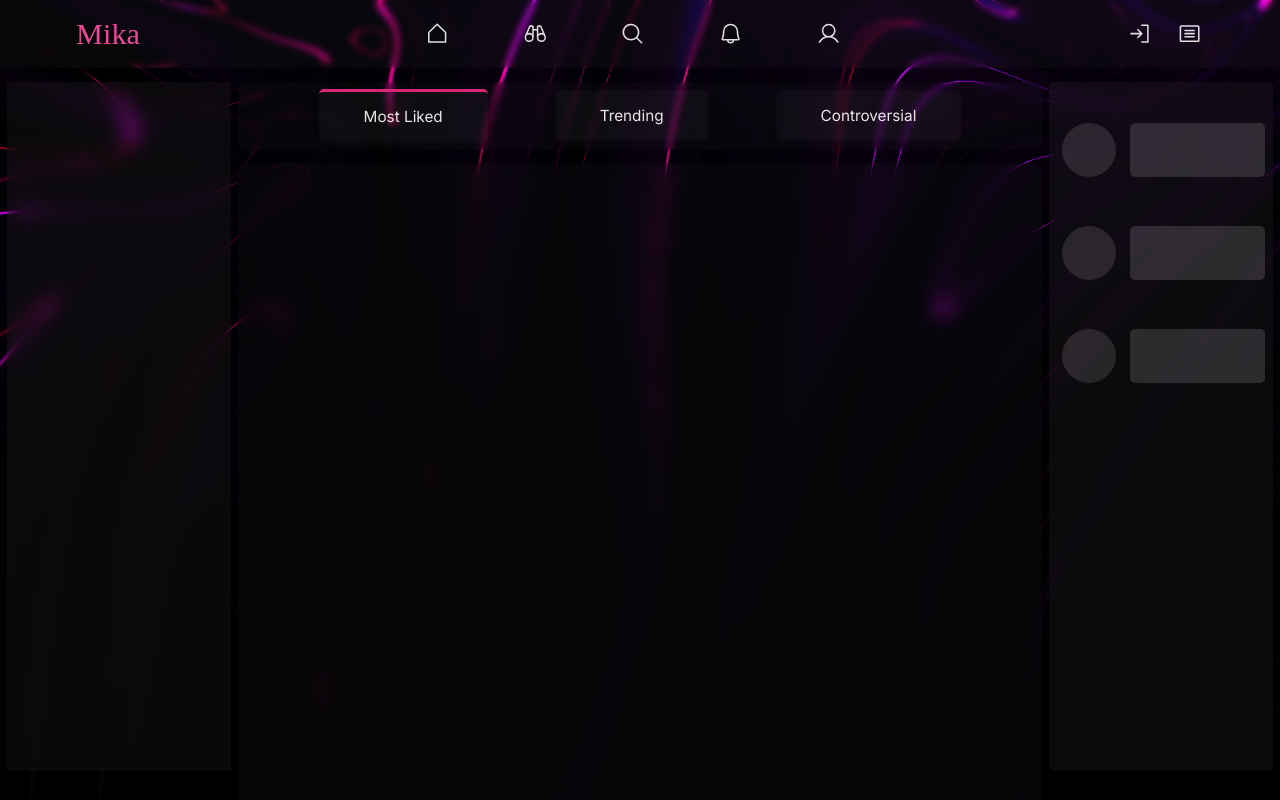
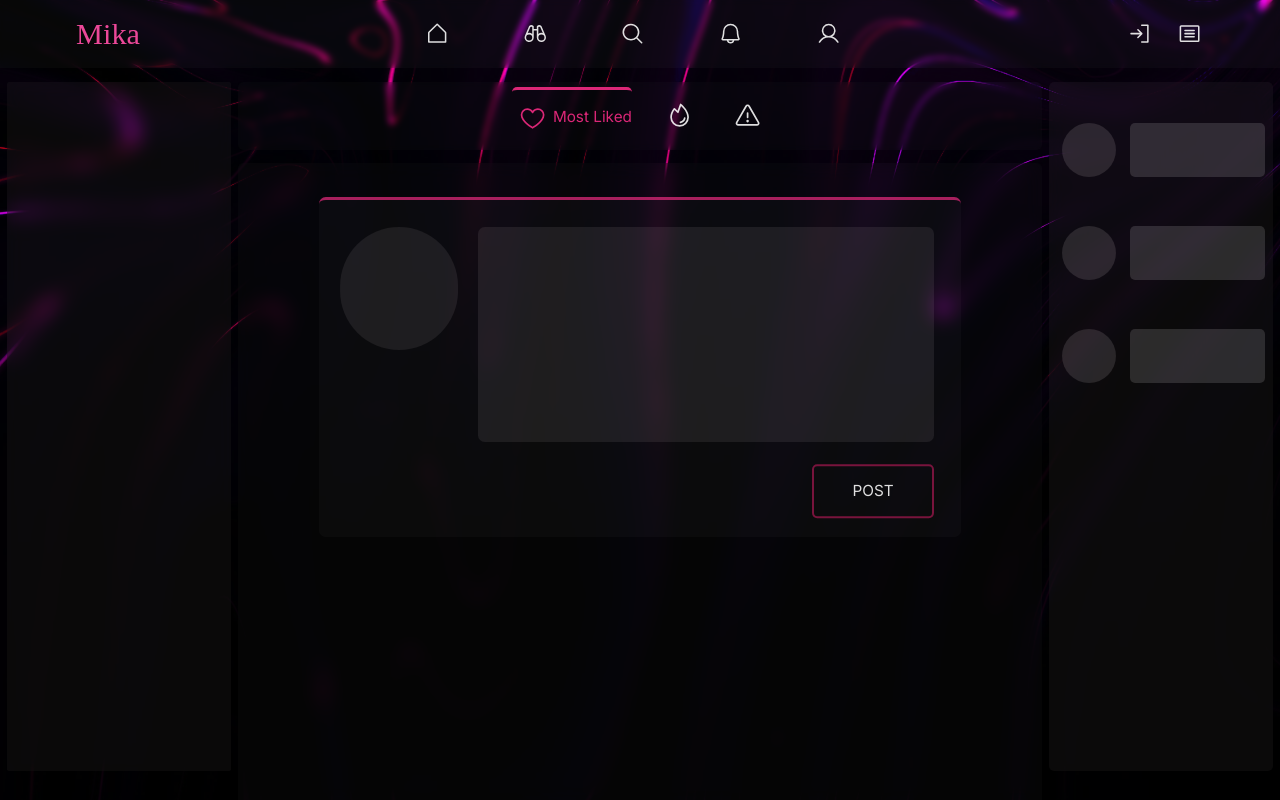
Before and after one commit to RafihYahya/MikaReactTs, a React (Vite) app: page / in a window 1280 px wide. Built offline with nearby package versions, Linux system fonts and the light colour scheme; a web font is replaced by a local one.

Commit message:
WorkingOnLayout

```diff
--- a/src/Components/CreatePostComp.tsx
+++ b/src/Components/CreatePostComp.tsx
@@ -2,8 +2,14 @@
 
 function CreatePostComp() {
   return (
-    <div className="">
-
+    <div className=" border-t-4 border-pink-600/75 flex items-start justify-between gap-4 mx-auto my-[5vh] bg-[#ede8e807] w-[80%] h-[50vh] rounded-lg py-8 px-8">
+      <div className="h-36 w-36 rounded-full bg-[#ede8e815] translate-x-[-5%] lg:block hidden"></div>
+      <div className="flex items-end justify-between flex-col  h-full gap-2 lg:w-[80%] w-full ">
+        <div className="bg-[#ede8e815] h-[90%] w-full py-10 rounded-lg "></div>
+        <div className="group transition-colors duration-200 ease-in mt-2 border-[3px] cursor-pointer border-pink-800/75 hover:border-pink-600/75 hover:bg-pink-600/40  w-36 h-20 rounded-md translate-y-[15%]  flex items-center justify-center ">
+          <h1 className="transition-colors duration-200 ease-in  uppercase text-lg">Post</h1>
+          </div>
+      </div>
     </div>
   )
 }
--- a/src/Components/TabsComp.tsx
+++ b/src/Components/TabsComp.tsx
@@ -1,13 +1,33 @@
-
+import { Fire, Heart, Warning } from "@phosphor-icons/react";
+import { useState } from "react"
 
 function TabsComp() {
+    const [toggleMobile] = useState<boolean>(false);
     return (
 
-        <div className="flex justify-between items-center h-full w-[80%] m-4 ">
-            <div className=" transition-all duration-300 ease-in border-t-4 border-pink-600 text-center bg-[#EDE8E805]  backdrop-blur-sm py-4 px-[07%] rounded-md text-[#EDE8E8] text-lg">Most Liked</div>
-            <div className=" transition-all duration-300 ease-in text-center bg-[#EDE8E805] hover:bg-pink-600/50 cursor-pointer hover:backdrop-blur-none backdrop-blur-sm py-4 px-[07%] rounded-md text-[#EDE8E8] text-lg">Trending</div>
-            <div className="transition-all duration-300 ease-in    text-center bg-[#EDE8E805] hover:bg-pink-600/50 cursor-pointer hover:backdrop-blur-none backdrop-blur-sm py-4 px-[07%] rounded-md text-[#EDE8E8] text-lg">Controversial</div>
-        </div>
+        toggleMobile ? <div className="flex justify-between items-center h-full w-[80%] m-4 ">
+            <div className=" transition-all duration-300 ease-in border-t-4 border-pink-600 text-center bg-[#EDE8E807]  backdrop-blur-sm py-4 px-[07%] rounded-md text-[#EDE8E8] text-lg">Most Liked</div>
+            <div className=" transition-all duration-300 ease-in text-center bg-[#EDE8E807] hover:bg-pink-600/50 cursor-pointer hover:backdrop-blur-none backdrop-blur-sm py-4 px-[07%] rounded-md text-[#EDE8E8] text-lg">Trending</div>
+            <div className="transition-all duration-300 ease-in    text-center bg-[#EDE8E807] hover:bg-pink-600/50 cursor-pointer hover:backdrop-blur-none backdrop-blur-sm py-4 px-[07%] rounded-md text-[#EDE8E8] text-lg">Controversial</div>
+        </div> :
+            <div className="flex justify-center gap-8 items-center h-full w-full m-4 px-8 ">
+                <div className=" group flex items-center  border-t-4 border-pink-600 rounded-md ">
+                    <div className="    text-center  py-4  px-2 rounded-md text-pink-600 text-lg"><Heart size={32}/>
+                    </div>
+                    <h1 className="transition-all duration-300 ease-in  text-center text-pink-600 text-lg ">Most Liked</h1>
+                </div>
+                <div className="cursor-pointer group flex items-center  hover:border-t-4 hover:border-pink-600 rounded-md ">
+                    <div className="    text-center  py-4  px-2 rounded-md text-lg"><Fire size={32}/>
+                    </div>
+                    <h1 className="transition-all duration-300 ease-in  text-center  text-lg hidden ">Trending</h1>
+                </div>
+                <div className="cursor-pointer group flex items-center  hover:border-t-4 hover:border-pink-600 rounded-md ">
+                    <div className="    text-center  py-4  px-2 rounded-md  text-lg"><Warning size={32}/>
+                    </div>
+                    <h1 className="transition-all duration-300 ease-in  text-center  text-lg hidden ">Controversial</h1>
+                </div>
+
+            </div>
 
     )
 }
```
